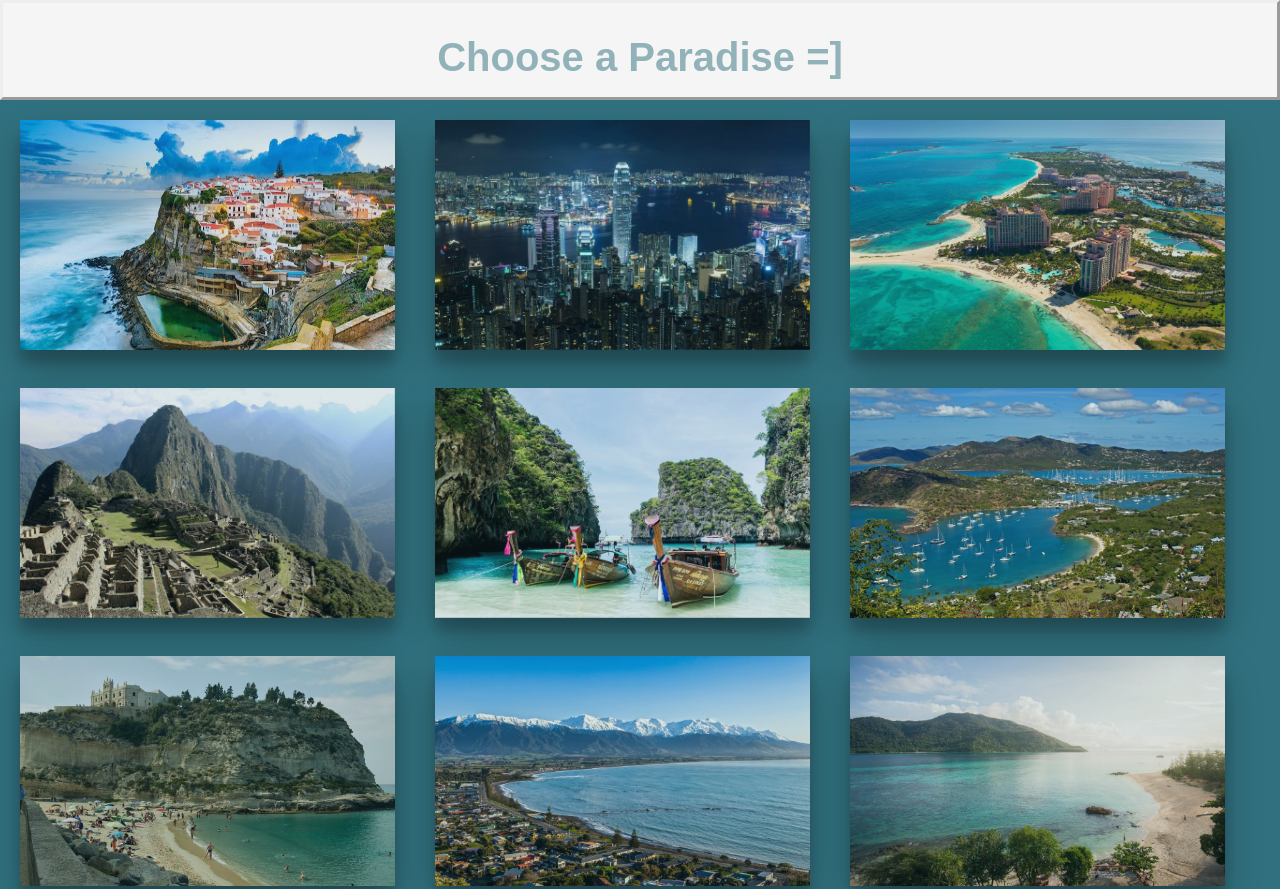
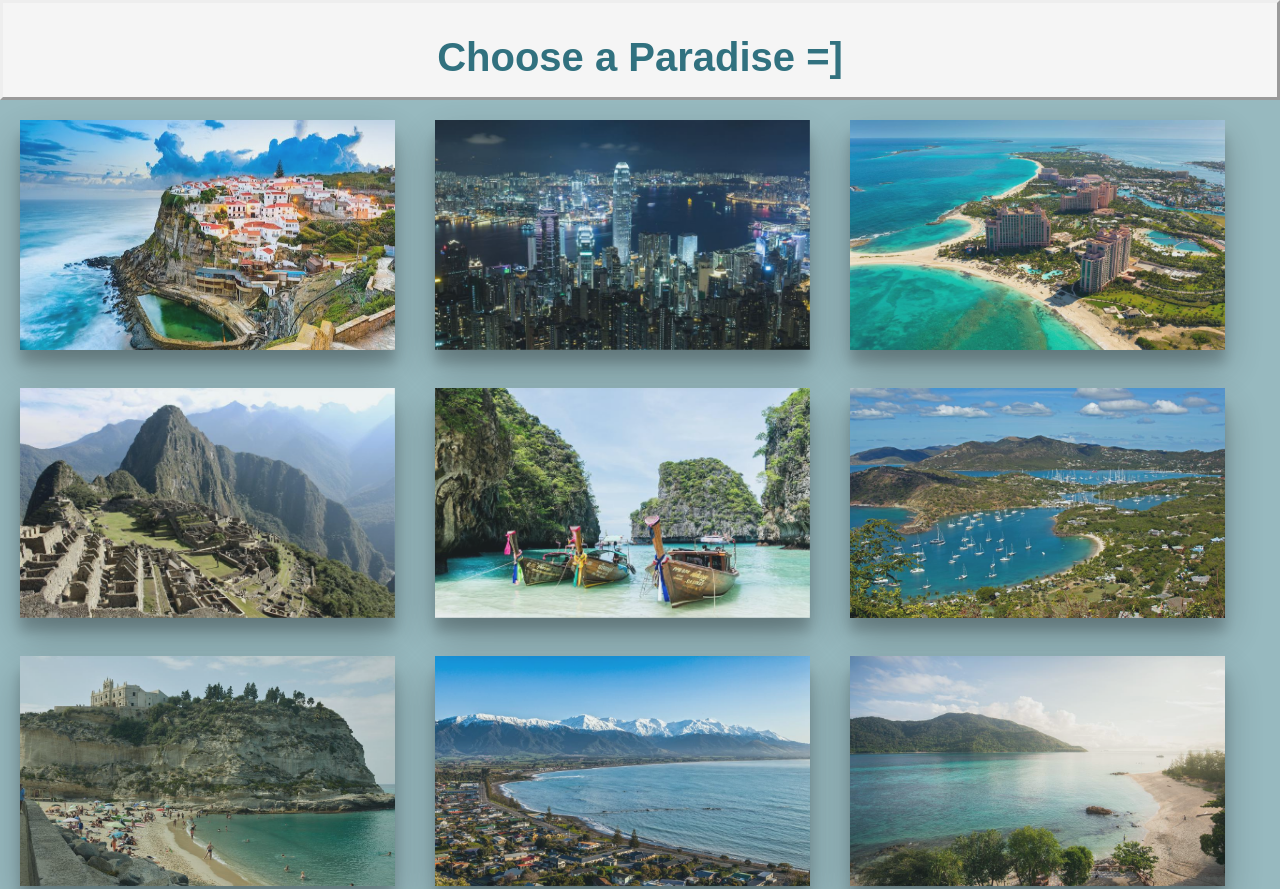
Before and after one commit to Dcoke1/Card-Stack, a plain HTML site: page index.html in a window 1280 px wide. Shown: the top 889 px of the page. Drawn offline with nearby package versions, Linux system fonts and the light colour scheme.

Commit message:
Final1.2.2

```diff
--- a/assets/css.css
+++ b/assets/css.css
@@ -2,12 +2,11 @@
 
 body {
   width: 100%;
-  background: #31717F;
+  background: rgba(49, 117, 129, 0.5)
 }
 
 h1 {
-  color: #31717f;
-  opacity: .5;
+  color: #31717F;
 }
 h2 {
   color: whitesmoke;
@@ -281,4 +280,5 @@ and (orientation : landscape) {
 #footer1 {
     margin-top: 100px;
 }
+
 }
```
